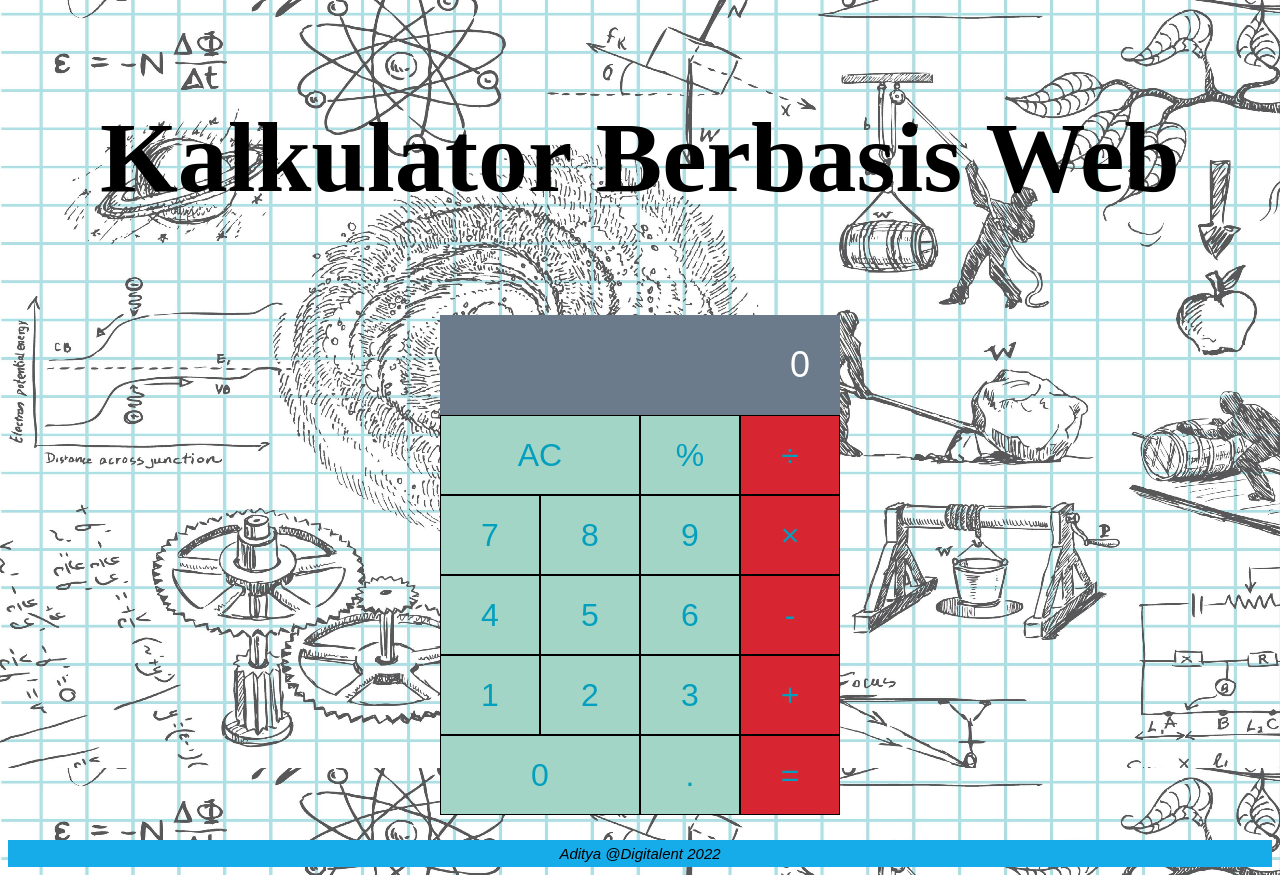
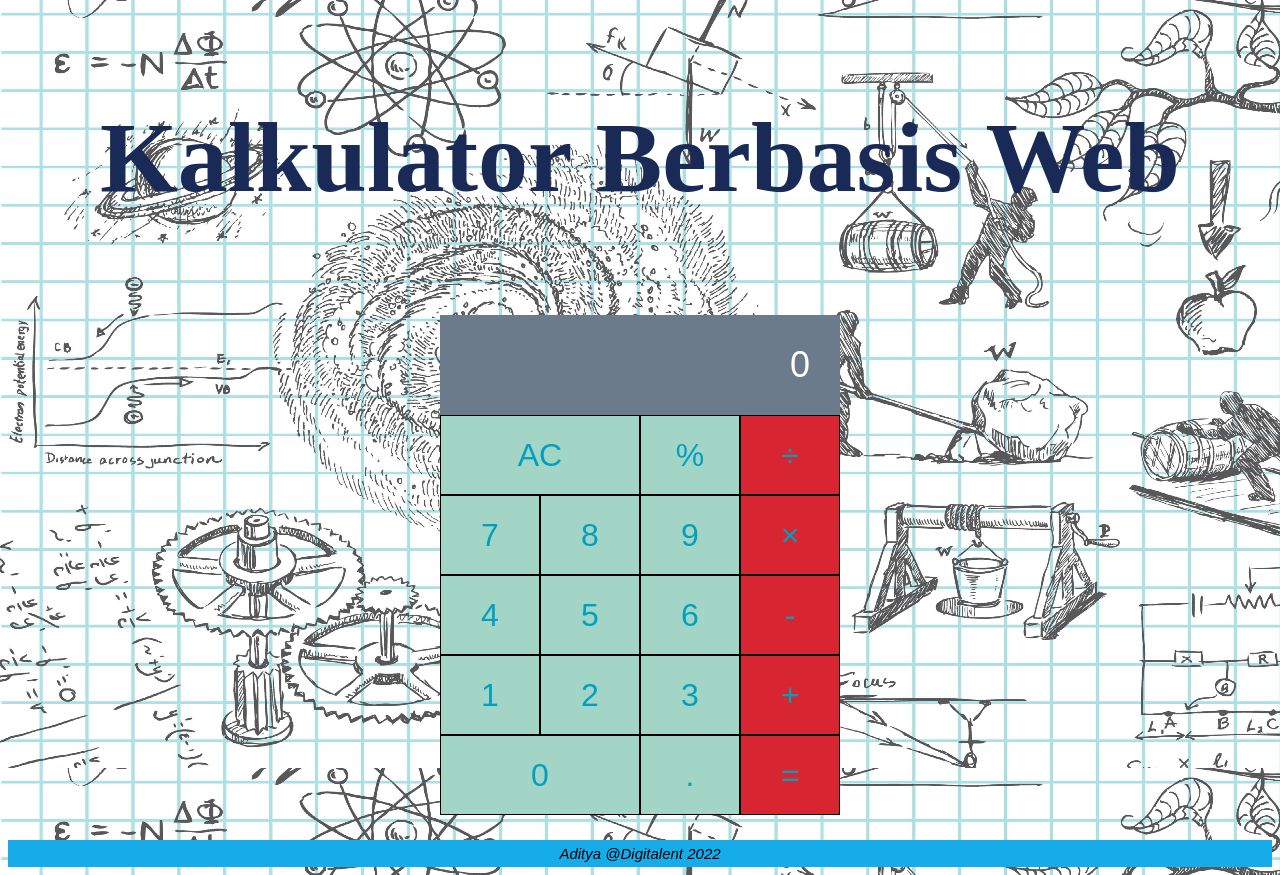
Before and after one commit to adhitya24/Projectmandiri2022, a plain HTML site: page index.html in a window 1280 px wide. Drawn offline with Linux system fonts and the light colour scheme.

Commit message:
Update style.css

```diff
--- a/style.css
+++ b/style.css
@@ -52,7 +52,7 @@ button:hover{
 }
 
 p {
-    color: black;
+    color: #192a56;
     font-size: 100px;
     text-align: center;
     font-family: montserrat;
```
